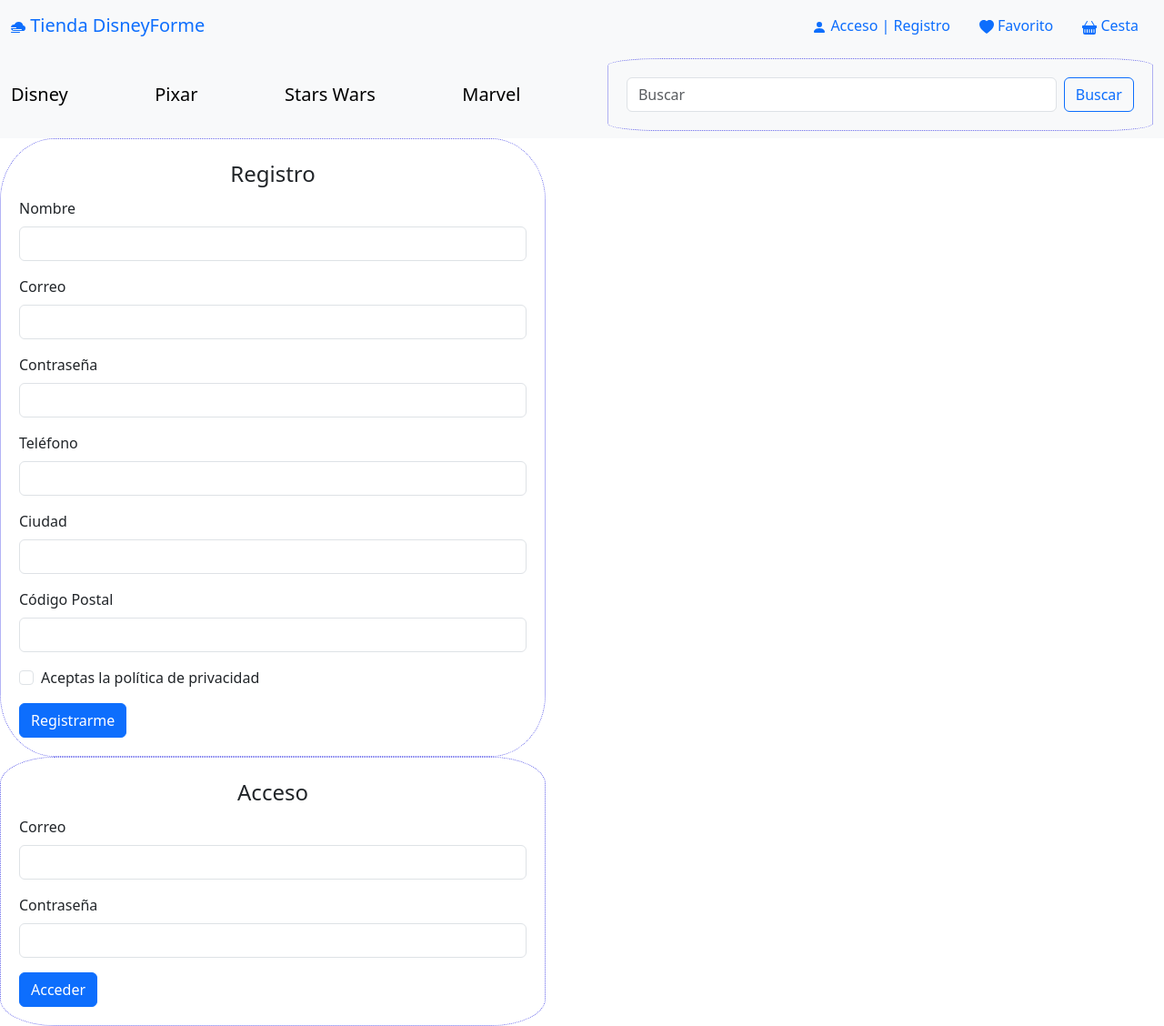
After one commit to SandraArnaz/Tienda_Disneily, a PHP site: page /formUsarios.php in a window 1280 px wide. The commit adds this page. Shown: the whole page at 91% size. Run offline with PHP 8.4, Linux system fonts and the light colour scheme.

Commit message:
Añadido formulario y css de este

```diff
--- /dev/null
+++ b/CSS/estiloFormulario.css
@@ -0,0 +1,12 @@
+form {
+
+    width: 600px;
+    padding: 20px;
+    border: dotted 1px rgb(105, 105, 235);
+    border-radius: 10%;
+
+}
+
+legend{
+    text-align: center;
+}
--- a/comun/top_header.php
+++ b/comun/top_header.php
@@ -13,7 +13,7 @@
     <ul class="nav justify-content-end">
 
         <li class="nav-item">
-            <a class="nav-link " aria-current="page" href="#">
+            <a class="nav-link " aria-current="page" href="formUsarios.php">
                 <svg xmlns="http://www.w3.org/2000/svg" width="16" height="16" fill="currentColor" class="bi bi-person-fill" viewBox="0 0 16 16">
                     <path d="M3 14s-1 0-1-1 1-4 6-4 6 3 6 4-1 1-1 1H3Zm5-6a3 3 0 1 0 0-6 3 3 0 0 0 0 6Z"/>
                 </svg>
--- /dev/null
+++ b/formUsarios.php
@@ -0,0 +1,120 @@
+<!DOCTYPE html>
+<html lang="en">
+<head>
+    <meta charset="UTF-8">
+    <meta http-equiv="X-UA-Compatible" content="IE=edge">
+    <meta name="viewport" content="width=device-width, initial-scale=1.0">
+    <title>Tienda DisneyForme - Pagina Disney</title>
+
+    <!-- Bootstap CSS -->
+    <link href="https://cdn.jsdelivr.net/npm/bootstrap@5.3.0-alpha1/dist/css/bootstrap.min.css" rel="stylesheet"
+        integrity="sha384-GLhlTQ8iRABdZLl6O3oVMWSktQOp6b7In1Zl3/Jr59b6EGGoI1aFkw7cmDA6j6gD" crossorigin="anonymous">
+
+    <!--CSS -->
+    <link rel="stylesheet" href="CSS/estiloFormulario.css">
+
+</head>
+<body>
+
+    <!-- Navegabilidad -->
+    <header class="header-style-1">
+
+        <?php include('comun/top_header.php');?>
+        <?php include('comun/nav_header.php');?>
+
+    </header>
+
+    <form action="" method="post" id="formulario1">
+
+        <legend>Registro </legend>
+
+        <div class="mb-3">
+
+            <label for="nombre" class="form-label">Nombre</label>
+            <input type="text" class="form-control" id="nombre">
+
+        </div>
+
+        <div class="mb-3">
+
+            <label for="correo" class="form-label">Correo</label>
+            <input type="email" class="form-control" id="correo" aria-describedby="emailHelp">
+
+        </div>
+
+        <div class="mb-3">
+
+            <label for="contraseña" class="form-label">Contraseña</label>
+            <input type="password" class="form-control" id="contraseña">
+
+        </div>
+
+        <div class="mb-3">
+
+            <label for="telefono" class="form-label">Teléfono</label>
+            <input type="text" class="form-control" id="telefono">
+
+        </div>
+
+        <div class="mb-3">
+
+            <label for="ciudad" class="form-label">Ciudad</label>
+            <input type="text" class="form-control" id="ciudad" >
+
+        </div>
+
+        <div class="mb-3">
+
+            <label for="codigoPostal" class="form-label">Código Postal</label>
+            <input type="text" class="form-control" id="codigoPostal" >
+
+        </div>
+
+        <div class="mb-3 form-check">
+
+            <input type="checkbox" class="form-check-input" id="exampleCheck1">
+            <label class="form-check-label" for="exampleCheck1">Aceptas la política de privacidad</label>
+
+        </div>
+
+        <button type="submit" class="btn btn-primary">Registrarme</button>
+
+    </form>
+
+    <form action="" method="post" id="formulario2">
+
+         <legend>Acceso </legend>
+
+        <div class="mb-3">
+
+            <label for="correo" class="form-label">Correo</label>
+            <input type="email" class="form-control" id="correo" aria-describedby="emailHelp">
+
+        </div>
+
+        <div class="mb-3">
+
+            <label for="contraseña" class="form-label">Contraseña</label>
+            <input type="password" class="form-control" id="contraseña">
+
+        </div>
+
+        <button type="submit" class="btn btn-primary">Acceder</button>
+
+
+    </form>
+
+
+
+      <!-- Popper JS Bootstap -->
+      <script src="https://cdn.jsdelivr.net/npm/@popperjs/core@2.11.6/dist/umd/popper.min.js"
+        integrity="sha384-oBqDVmMz9ATKxIep9tiCxS/Z9fNfEXiDAYTujMAeBAsjFuCZSmKbSSUnQlmh/jp3" crossorigin="anonymous"></script>
+    <script src="https://cdn.jsdelivr.net/npm/bootstrap@5.3.0-alpha1/dist/js/bootstrap.min.js"
+        integrity="sha384-mQ93GR66B00ZXjt0YO5KlohRA5SY2XofN4zfuZxLkoj1gXtW8ANNCe9d5Y3eG5eD" crossorigin="anonymous"></script>
+
+    <!-- Bootstap JS -->
+    <script src="https://cdn.jsdelivr.net/npm/bootstrap@5.3.0-alpha1/dist/js/bootstrap.bundle.min.js"
+    integrity="sha384-w76AqPfDkMBDXo30jS1Sgez6pr3x5MlQ1ZAGC+nuZB+EYdgRZgiwxhTBTkF7CXvN" crossorigin="anonymous"></script>
+
+</body>
+</html>
```
